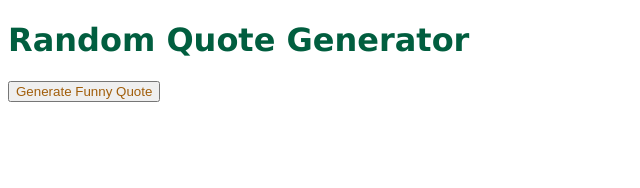
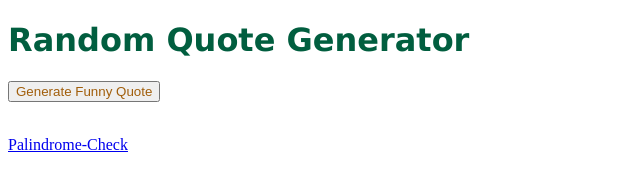
Before and after one commit to Akbar-Hossan/Funny_Quote, a plain HTML site: page index.html in a window 1280 px wide. Shown: the whole page, without its empty margins (0-640 px from the left). Drawn offline with Linux system fonts and the light colour scheme.

Commit message:
Update index.html

```diff
--- a/index.html
+++ b/index.html
@@ -23,6 +23,6 @@
     <button onclick="generateQuote()">Generate Funny Quote</button>
     <p id="quote"></p>
     <script src="funny_Quote.js"></script><br>
-    <!-- <a href="https://akbar-hossan.github.io/Palindrome-Check/">Palindrome-Check</a> -->
+     <a href="https://akbar-hossan.github.io/Palindrome-Check/">Palindrome-Check</a>
 </body>
 </html>
```
